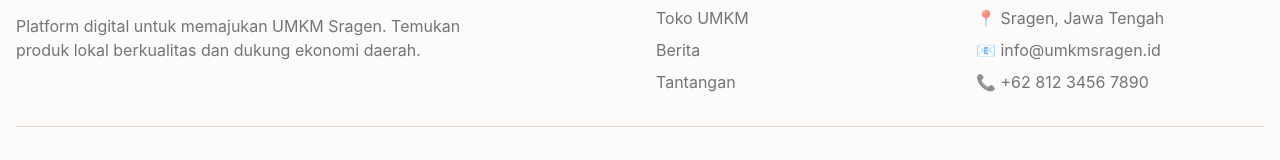
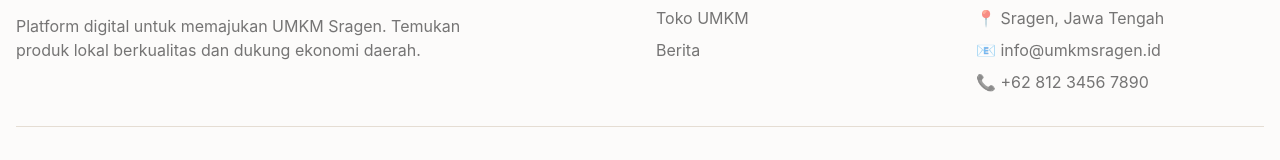
Before and after one commit to timalwin10-netizen/umkm-sragen-hub, a Next.js app in the folder client/: page /login in a window 1280 px wide. Shown: the part 963-1123 px from the top of the page. Built offline with nearby package versions, Linux system fonts and the light colour scheme.

Commit message:
Remove Tantangan link from footer

```diff
--- a/client/src/components/Footer.tsx
+++ b/client/src/components/Footer.tsx
@@ -28,11 +28,6 @@ export default function Footer() {
                                     Berita
                                 </Link>
                             </li>
-                            <li>
-                                <Link href="/tantangan" className="text-foreground/60 hover:text-primary transition">
-                                    Tantangan
-                                </Link>
-                            </li>
                         </ul>
                     </div>
 
```
